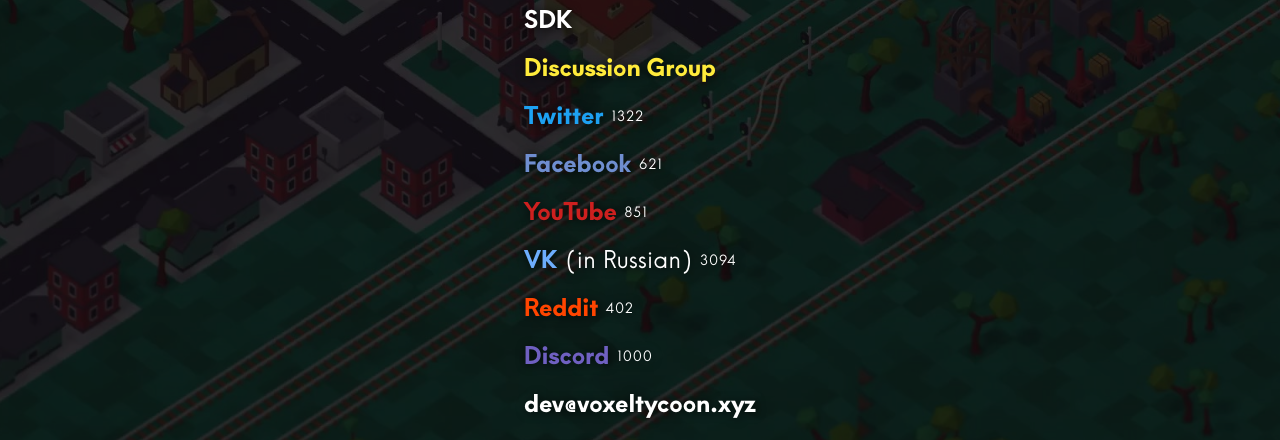
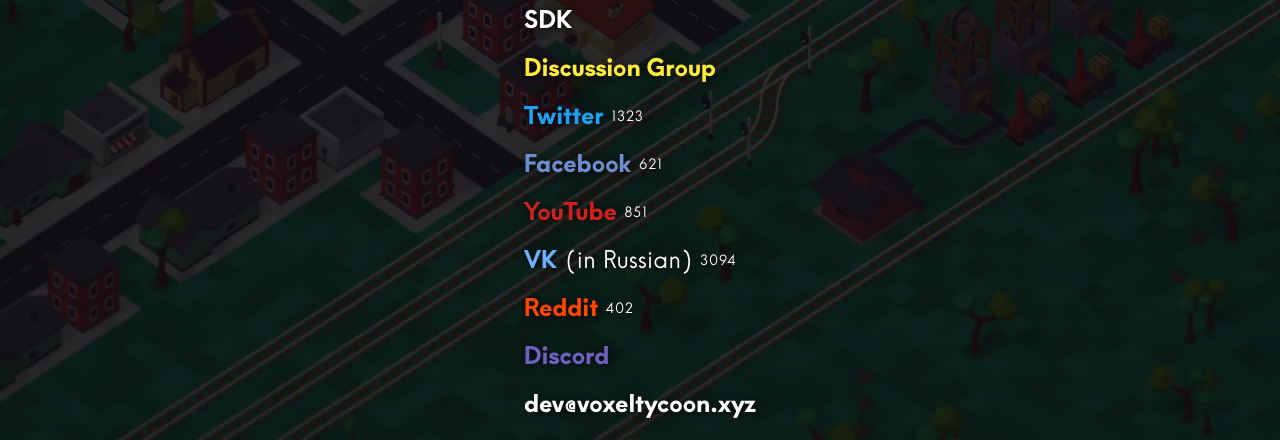
Before and after one commit to andrewpey/vtland, a Jekyll site: the page built from contacts.md, in a window 1280 px wide. Shown: the part 417-857 px from the top of the page. Built offline with Jekyll 4.4.1, drawn with Linux system fonts in a browser that asks for light colours; nearby versions of some CDN libraries.

Commit message:
socials upd

```diff
--- a/_data/socials.json
+++ b/_data/socials.json
@@ -1 +1 @@
-{"vk":3094,"tw":1322,"fb":621,"yt":851,"rd":402,"dd":1000}
+{"vk":3094,"tw":1323,"fb":621,"yt":851,"rd":402}
```
